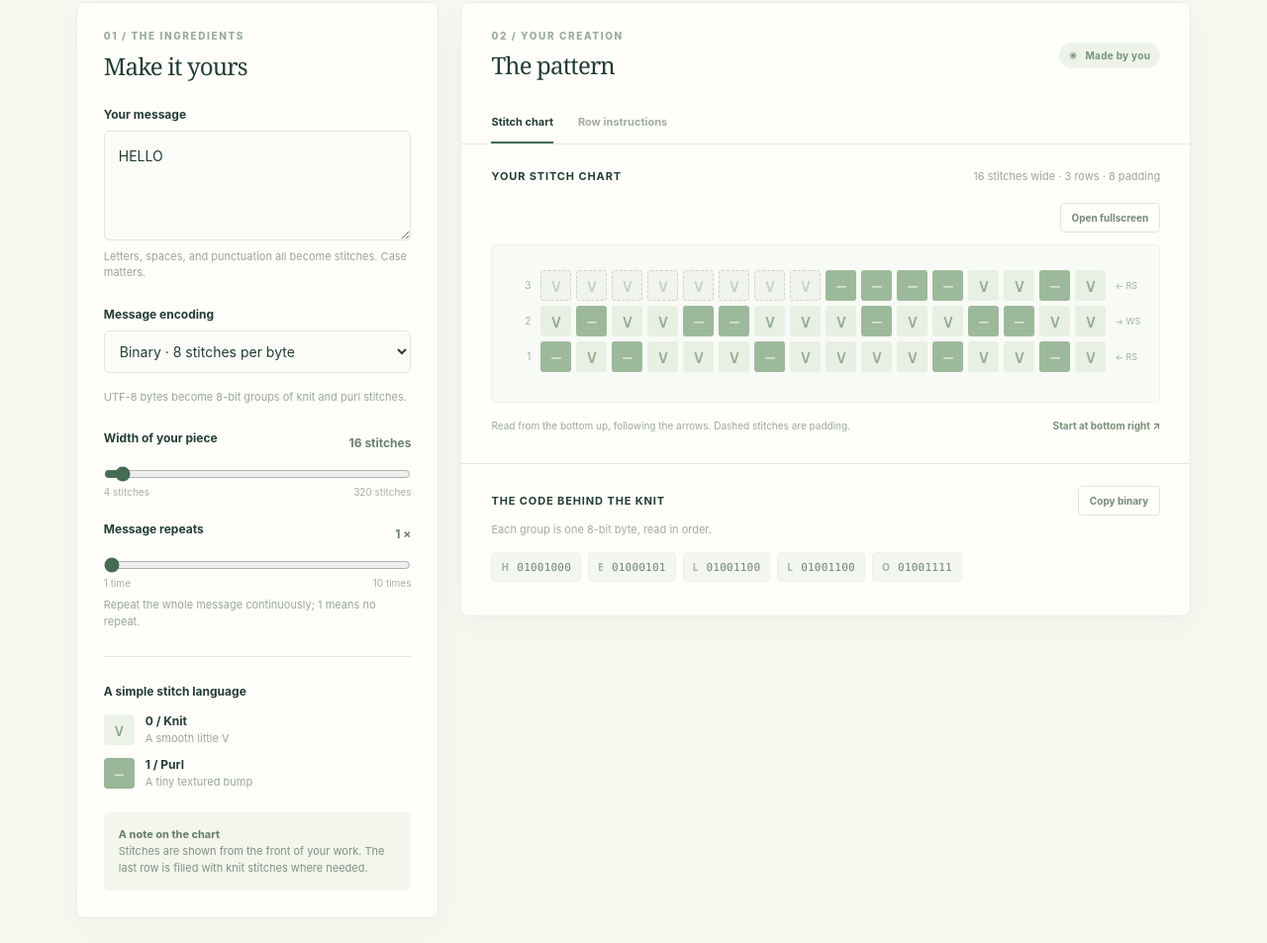
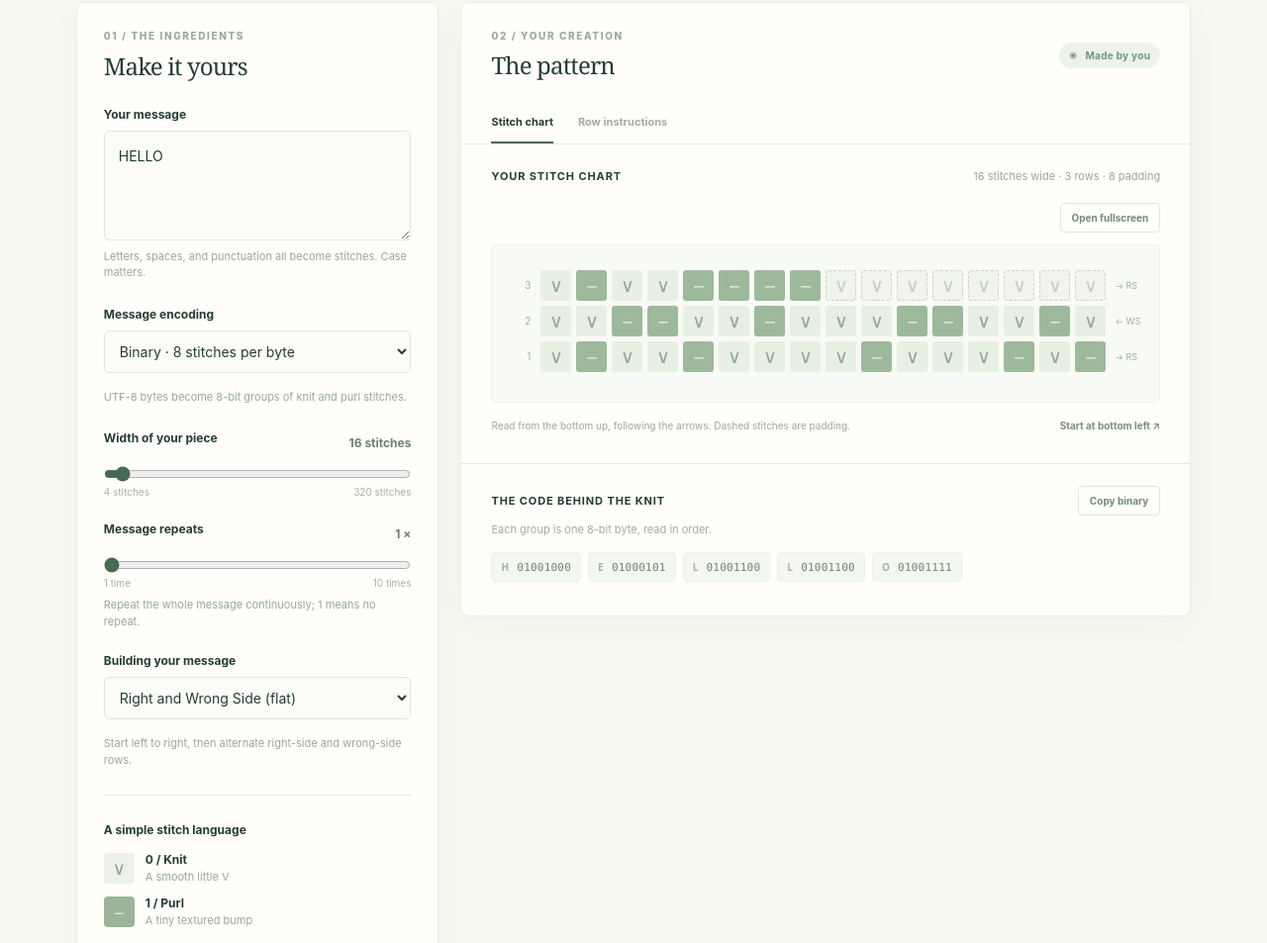
Before and after one commit to cemcgrath/Binary-Knitting-Visualizer, a plain HTML site: page index.html in a window 1280 px wide. Shown: the part 294-1247 px from the top of the page at 99% size. Drawn offline with Linux system fonts and the light colour scheme.

Commit message:
Add round and flat knitting modes
Co-authored-by: copilot-swe-agent[bot] <198982749+Copilot@users.noreply.github.com>

```diff
--- a/index.html
+++ b/index.html
@@ -138,6 +138,12 @@
           <input id="repeats" type="range" min="1" max="10" value="1" aria-describedby="repeats-help">
           <div class="range-labels" id="repeats-help"><span>1 time</span><span>10 times</span></div>
           <p class="helper" style="margin-bottom:0">Repeat the whole message continuously; 1 means no repeat.</p>
+          <label for="building" style="margin-top:24px">Building your message</label>
+          <select id="building" aria-describedby="building-help">
+            <option value="round">Right Side only (in the round)</option>
+            <option value="flat" selected>Right and Wrong Side (flat)</option>
+          </select>
+          <p class="helper" id="building-help" style="margin-bottom:0">Start left to right, then alternate right-side and wrong-side rows.</p>
           <div class="divider"></div>
           <div class="key-title">A simple stitch language</div>
           <div class="key-row"><span class="key-swatch knit" aria-hidden="true">∨</span><div><div class="key-name" id="knit-key">0 &nbsp; / &nbsp; Knit</div><div class="key-desc">A smooth little V</div></div></div>
@@ -163,10 +169,10 @@
               <div class="chart-toolbar"><button class="fullscreen-button" id="fullscreen" type="button" aria-pressed="false">Open fullscreen</button></div>
               <p class="fullscreen-status" id="fullscreen-status" role="status" hidden></p>
               <div class="chart-scroll"><div id="chart"></div></div>
-              <div class="chart-caption"><span>Read from the bottom up, following the arrows. Dashed stitches are padding.</span><span class="start">Start at bottom right ↗</span></div>
+              <div class="chart-caption"><span>Read from the bottom up, following the arrows. Dashed stitches are padding.</span><span class="start">Start at bottom left ↗</span></div>
             </div>
             <div id="instructions-panel" role="tabpanel" aria-labelledby="instructions-tab" hidden>
-              <div class="tip" style="margin:0 0 12px">For flat knitting: work right-side rows right to left and wrong-side rows left to right. Wrong-side stitches are reversed so the chart appears correctly on the front.</div>
+              <div class="tip" id="instructions-help" style="margin:0 0 12px">For flat knitting: work right-side rows left to right and wrong-side rows right to left. Wrong-side stitches are reversed so the chart appears correctly on the front.</div>
               <div id="instructions" class="instructions"></div>
             </div>
           </div>
@@ -188,6 +194,9 @@
     const widthValue = document.querySelector('#width-value');
     const repeats = document.querySelector('#repeats');
     const repeatsValue = document.querySelector('#repeats-value');
+    const building = document.querySelector('#building');
+    const buildingHelp = document.querySelector('#building-help');
+    const instructionsHelp = document.querySelector('#instructions-help');
     const encoding = document.querySelector('#encoding');
     const encodingHelp = document.querySelector('#encoding-help');
     const encodingError = document.querySelector('#encoding-error');
@@ -225,6 +234,13 @@
     function render() {
       const stitchWidth = Number(width.value);
       const repeatCount = Number(repeats.value);
+      const inTheRound = building.value === 'round';
+      buildingHelp.textContent = inTheRound
+        ? 'Work every round on the right side, reading left to right.'
+        : 'Start left to right, then alternate right-side and wrong-side rows.';
+      instructionsHelp.textContent = inTheRound
+        ? 'For knitting in the round: every round is right-side. Read each round left to right; stitches are worked as shown on the front.'
+        : 'For flat knitting: work right-side rows left to right and wrong-side rows right to left. Wrong-side stitches are reversed so the chart appears correctly on the front.';
       widthValue.value = stitchWidth;
       repeatsValue.value = repeatCount;
       const useBase64 = encoding.value === 'base64';
@@ -343,7 +359,8 @@
         number.className = 'row-number';
         number.textContent = rowIndex + 1;
         rowElement.append(number);
-        const visualRow = rowIndex % 2 === 0 ? [...rows[rowIndex]].reverse() : rows[rowIndex];
+        const wrongSide = !inTheRound && rowIndex % 2 === 1;
+        const visualRow = wrongSide ? [...rows[rowIndex]].reverse() : rows[rowIndex];
         for (const stitch of visualRow) {
           const cell = document.createElement('span');
           const separator = stitch.bit === 's';
@@ -355,18 +372,19 @@
         }
         const side = document.createElement('span');
         side.className = 'row-side';
-        side.textContent = rowIndex % 2 === 0 ? '← RS' : '→ WS';
+        side.textContent = wrongSide ? '← WS' : '→ RS';
         rowElement.append(side);
         chart.append(rowElement);
       }
       rows.forEach((row, index) => {
+        const wrongSide = !inTheRound && index % 2 === 1;
         const line = document.createElement('div');
         line.className = 'instruction';
         const heading = document.createElement('strong');
-        heading.textContent = `Row ${index + 1} (${index % 2 === 0 ? 'RS' : 'WS'})`;
+        heading.textContent = `${inTheRound ? 'Round' : 'Row'} ${index + 1} (${wrongSide ? 'WS' : 'RS'})`;
         const code = document.createElement('code');
         code.textContent = row.map(stitch => {
-          const knit = (stitch.bit !== '1') !== (index % 2 === 1);
+          const knit = (stitch.bit !== '1') !== wrongSide;
           return `${knit ? 'K' : 'P'}${stitch.bit === 's' ? '[separator]' : ''}${stitch.padding ? '*' : ''}`;
         }).join(' ');
         line.append(heading, code);
@@ -389,6 +407,7 @@
     message.addEventListener('input', render);
     width.addEventListener('input', render);
     repeats.addEventListener('input', render);
+    building.addEventListener('change', render);
     encoding.addEventListener('change', render);
     separatorColor.addEventListener('input', render);
     fullscreenButton.addEventListener('click', async () => {
```
Also changed, not shown: 1 other file.
